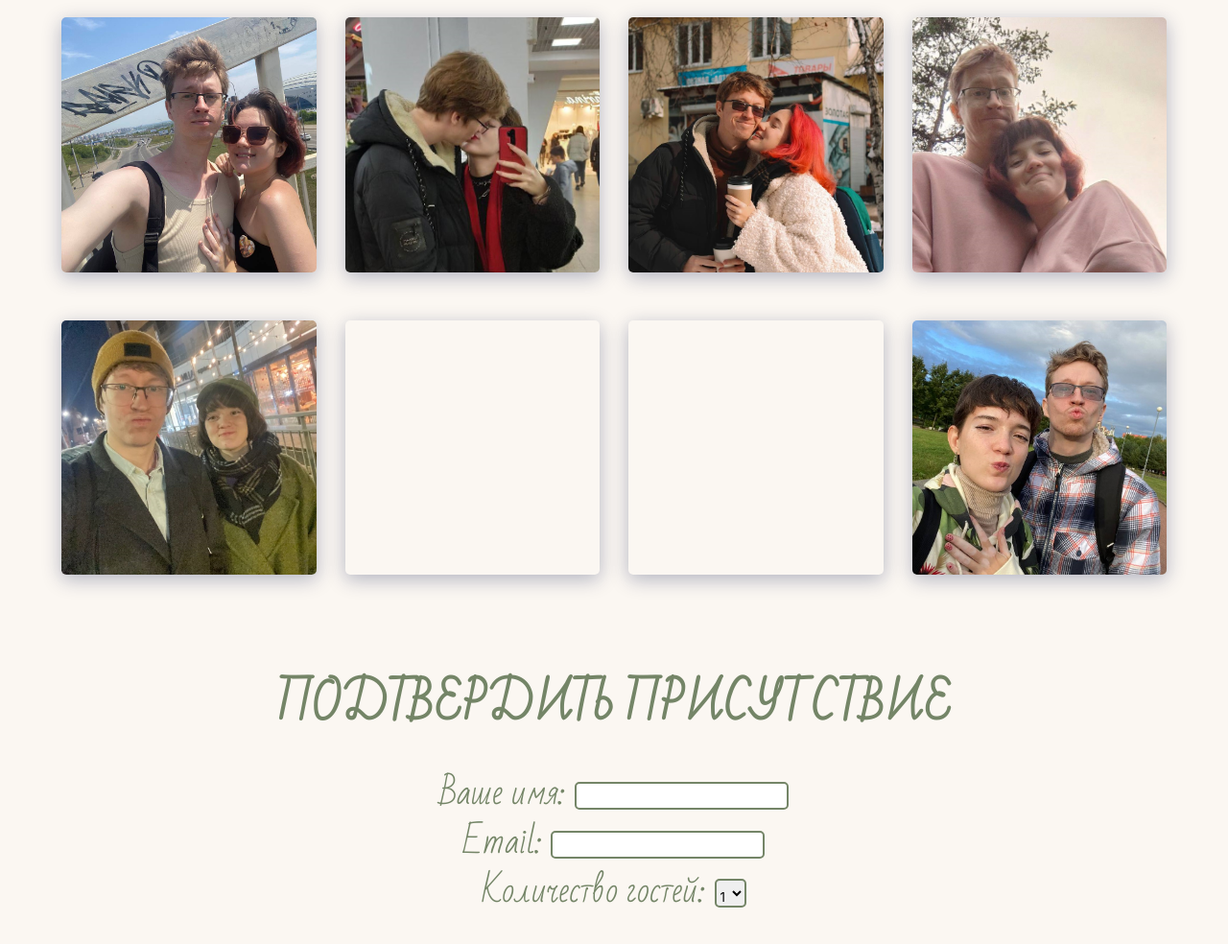
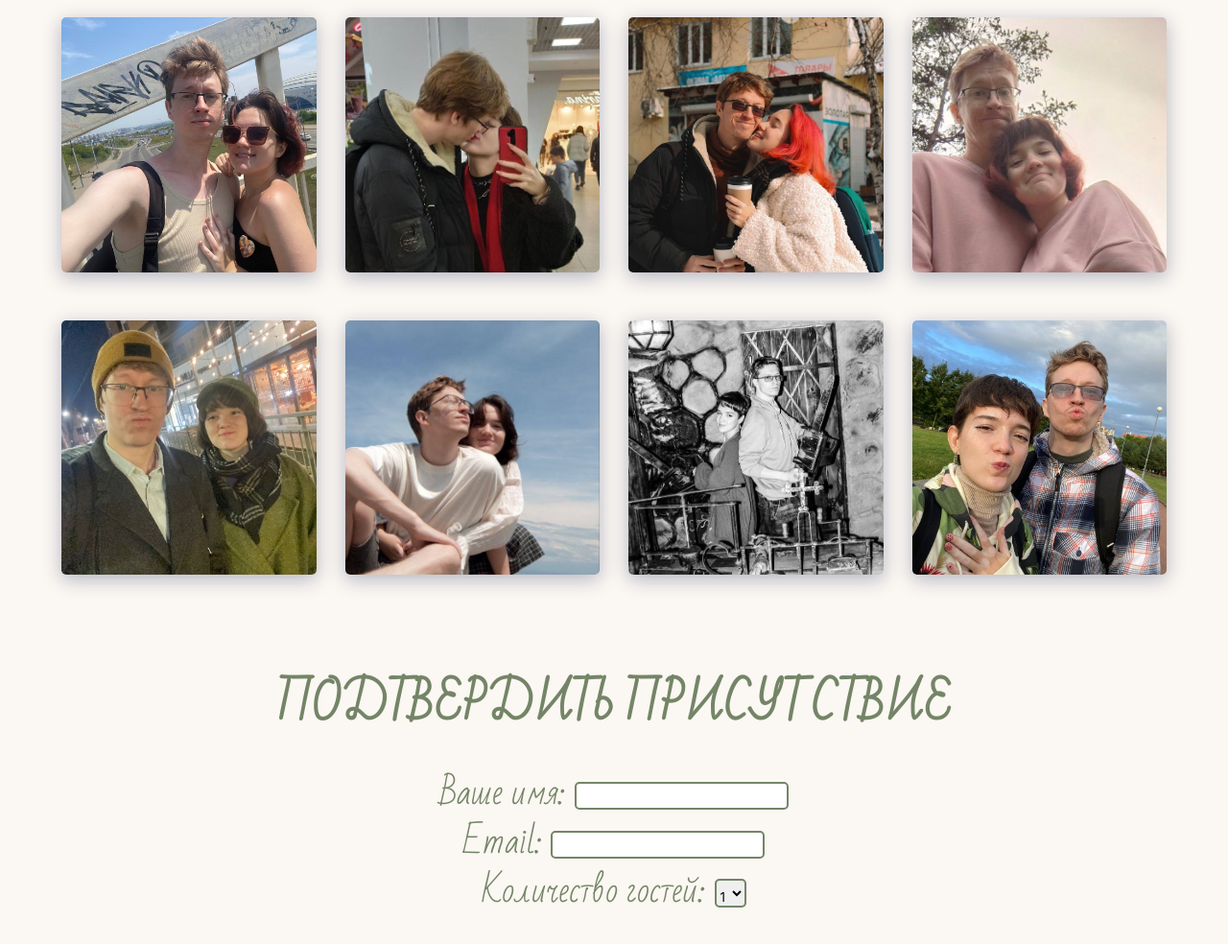
Before and after one commit to DeinSchatz/our_123, a plain HTML site: page index-with-animation.html in a window 1280 px wide. Shown: the part 3648-4632 px from the top of the page at 96% size. Drawn offline with nearby package versions, Linux system fonts and the light colour scheme; files whose address does not match are found by name.

Commit message:
Update index-with-animation.html

```diff
--- a/index-with-animation.html
+++ b/index-with-animation.html
@@ -329,7 +329,7 @@
               <a href="#">
                 <figure
                   class="image is-2by1 foto-item"
-                  style="background-image: url(../wed_inv/image/f.jpg); "
+                  style="background-image: url(../image/f.jpg); "
                 ></figure>
               </a>
             </div>
@@ -337,7 +337,7 @@
               <a href="#">
                 <figure
                   class="image is-2by1 foto-item"
-                  style="background-image: url(../wed_inv/image/g.jpg); "
+                  style="background-image: url(../image/g.jpg); "
                 ></figure>
               </a>
             </div>
```
